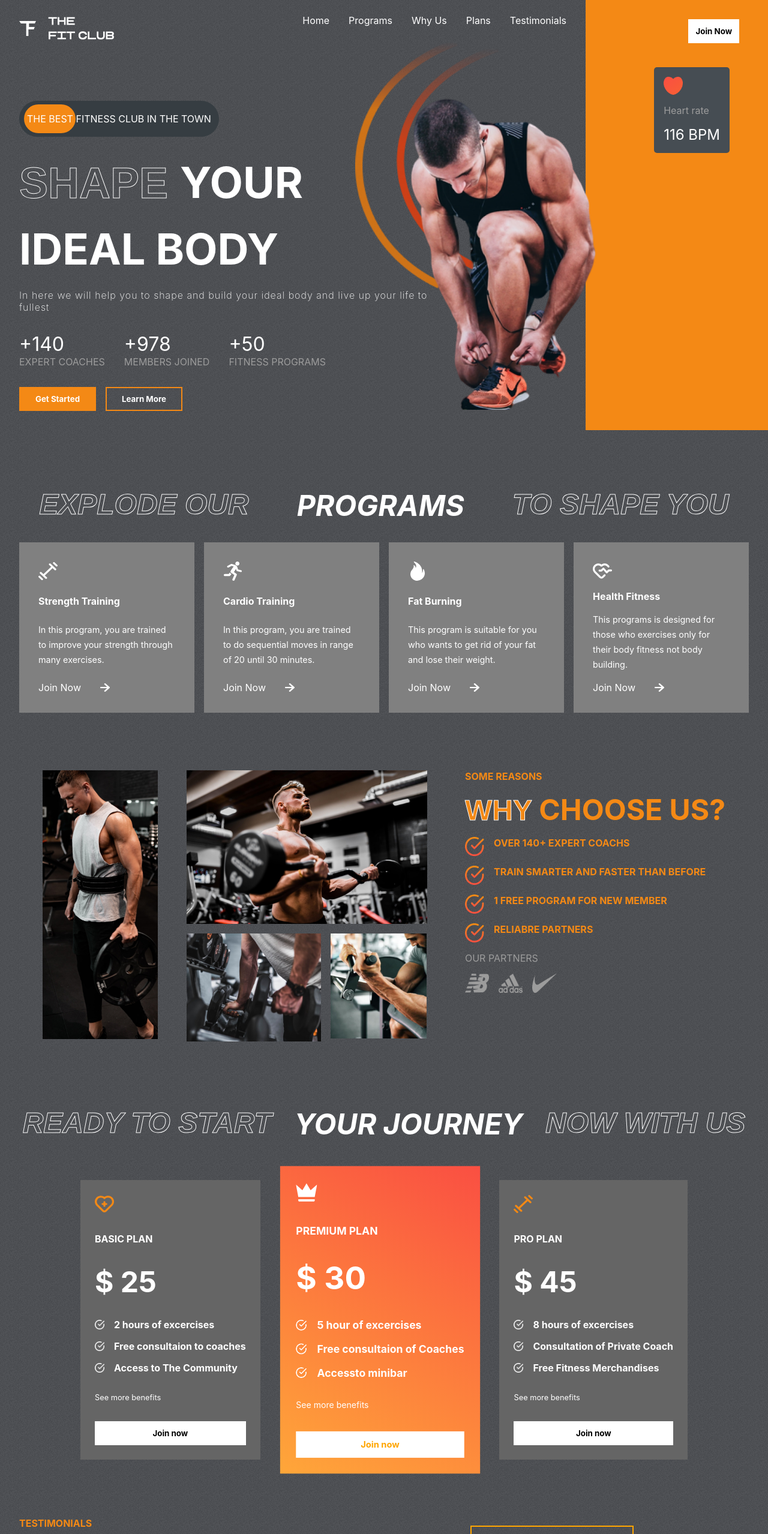
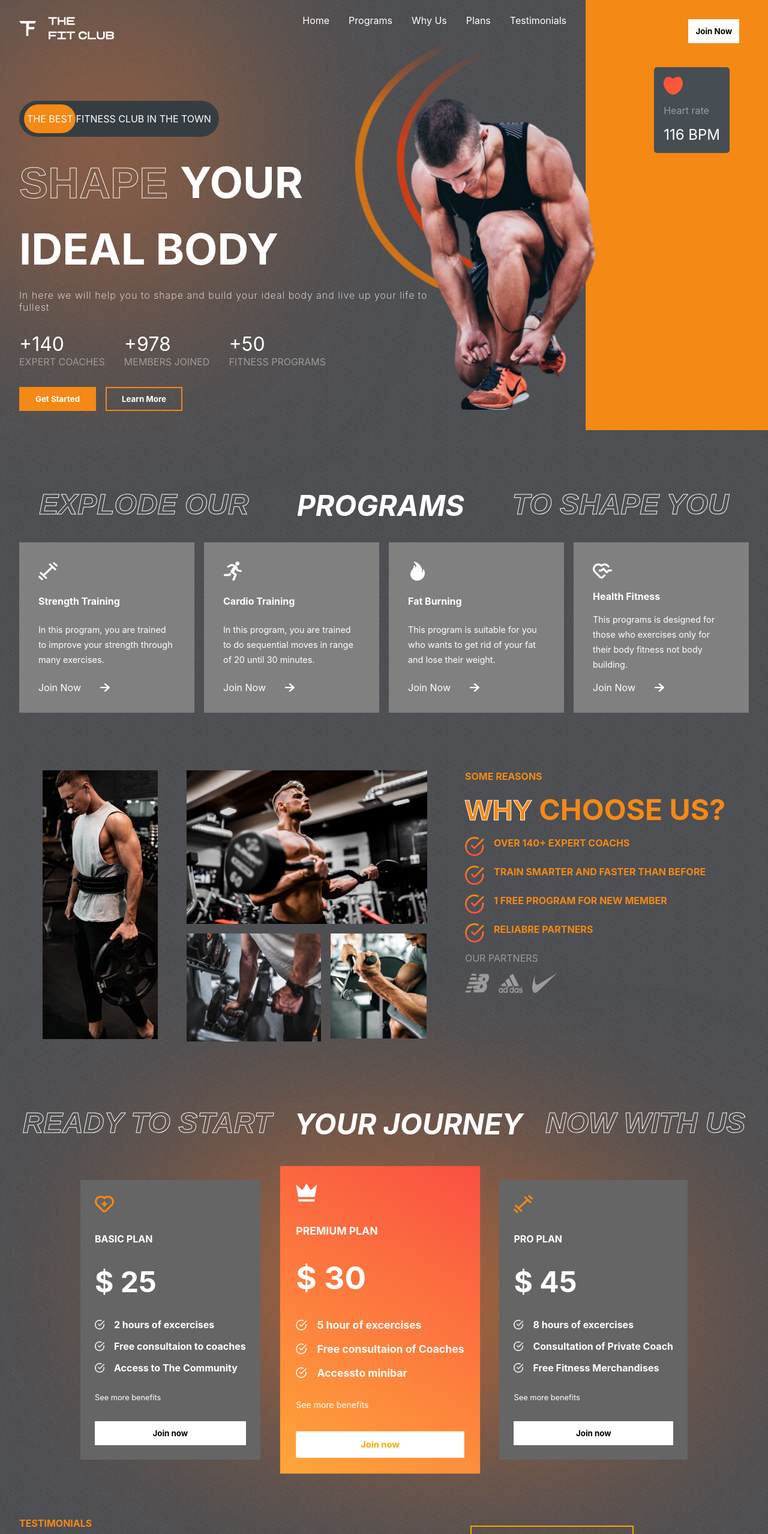
Before and after one commit to HugoPDF5/gym-land, a React (Vite) app: page / in a window 1280 px wide. Shown: the top 2557 px of the page at 60% size. Built offline with nearby package versions, Linux system fonts and the light colour scheme.

Commit message:
feat: adding blur effect to the components

```diff
--- a/src/App.scss
+++ b/src/App.scss
@@ -50,3 +50,11 @@
     cursor: pointer;
   }
 }
+
+.blur {
+  background: rgba(253, 120, 43, 0.69);
+  position: absolute;
+  border-radius: 50%;
+  filter: blur(150px);
+  z-index: -9;
+}
--- a/src/components/Footer/Footer.jsx
+++ b/src/components/Footer/Footer.jsx
@@ -19,6 +19,8 @@
                     <img src={Logo} alt="" />
                 </div>
             </div>
+            <div className="blur blur-footer-1"></div>
+            <div className="blur blur-footer-2"></div>
         </div>
     )
 }
--- a/src/components/Footer/footer.scss
+++ b/src/components/Footer/footer.scss
@@ -29,4 +29,22 @@
             width: 10rem;
         }
     }
+
+    .blur-footer-1 {
+        bottom: 0;
+        right: 15%;
+        width: 26rem;
+        height: 12rem;
+        filter: blur(200px);
+        background-color: red;
+    }
+
+    .blur-footer-2 {
+        bottom: 0;
+        left: 15%;
+        width: 26rem;
+        height: 12rem;
+        filter: blur(200px);
+        background-color: rgb(255,115,0);
+    }
 }
--- a/src/components/Hero/Hero.jsx
+++ b/src/components/Hero/Hero.jsx
@@ -8,6 +8,7 @@
 const Hero = () => {
     return (
         <div className="hero">
+            <div className="blur hero-blur"></div>
             <div className="left-h">
                 <Header />
                 <div className="the-best-ad">
--- a/src/components/Hero/hero.scss
+++ b/src/components/Hero/hero.scss
@@ -151,4 +151,10 @@
             z-index: -1;
         }
     }
+
+    .hero-blur {
+        width: 22rem;
+        height: 30rem;
+        left: 0;
+    }
 }
--- a/src/components/Plans/Plans.jsx
+++ b/src/components/Plans/Plans.jsx
@@ -6,6 +6,8 @@
 const Plans = () => {
     return (
         <div className="plans-container">
+            <div className="blur plans-blur-1"></div>
+            <div className="blur plans-blur-2"></div>
             <div className="plans-header" style={{ gap: '2rem' }}>
                 <span className='stroke-text'>READY TO START</span>
                 <span>YOUR JOURNEY</span>
--- a/src/components/Plans/plans.scss
+++ b/src/components/Plans/plans.scss
@@ -81,4 +81,18 @@
             }
         }
     }
+
+    .plans-blur-1 {
+        width: 32rem;
+        height: 23rem;
+        top: 6rem;
+        left: 16rem;
+    }
+
+    .plans-blur-2 {
+        width: 32rem;
+        height: 23rem;
+        top: 10rem;
+        right: 10rem;
+    }
 }
```
